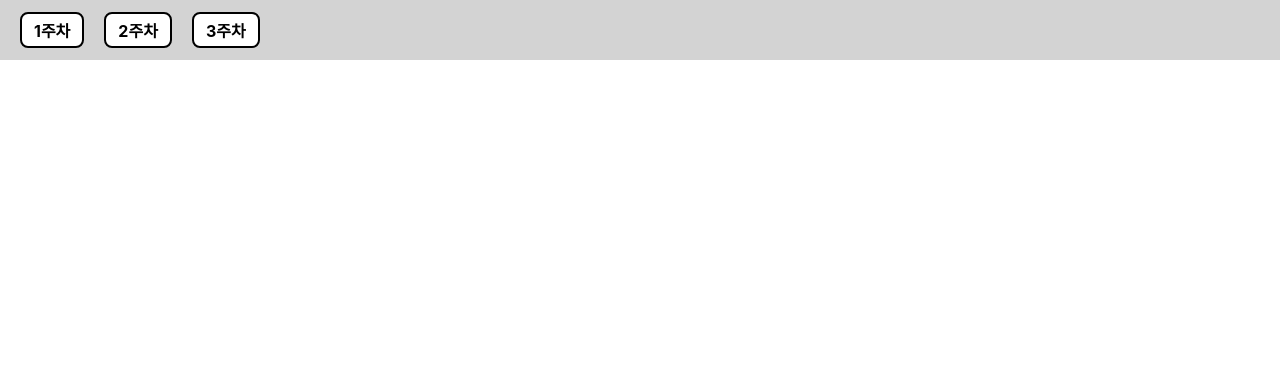
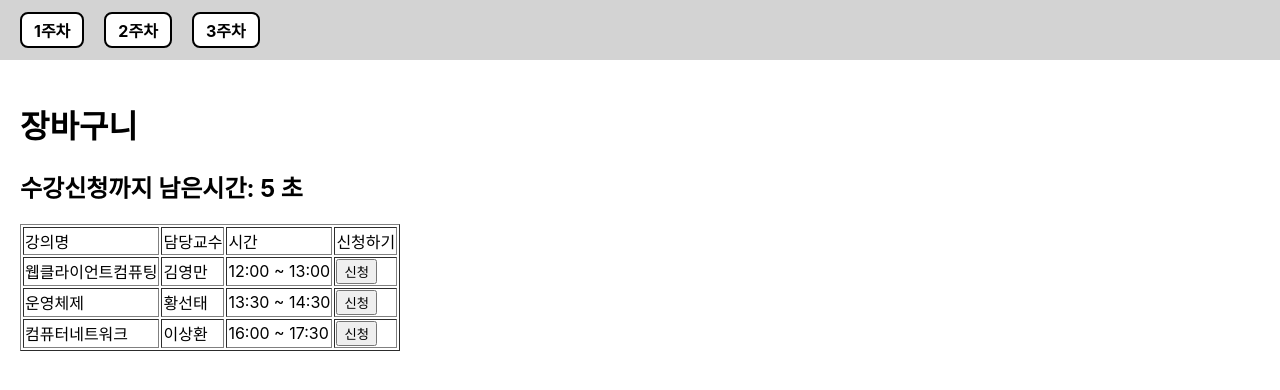
Before and after one commit to KMU-WINK/2023-01-react-js-study, a React (Create React App) app: page /week-2 in a window 1280 px wide. Before the commit this address had no page. Shown: the top 390 px of the page. Built offline with nearby package versions, Linux system fonts and the light colour scheme.

Commit message:
2주차 과제

```diff
--- a/src/App.js
+++ b/src/App.js
@@ -1,6 +1,7 @@
 import styled from 'styled-components';
 import { BrowserRouter, Route, Routes } from 'react-router-dom';
 import Week1 from './pages/Week1';
+import Week2 from "./pages/Week2";
 
 const Header = styled.div`
   display: flex;
@@ -32,11 +33,12 @@ function App() {
     <BrowserRouter>
       <Header>
         <Link href="/week-1">1주차</Link>
-        <Link>2주차</Link>
+        <Link href="/week-2">2주차</Link>
         <Link>3주차</Link>
       </Header>
       <Routes>
         <Route path="/week-1" element={<Week1 />} />
+        <Route path="/week-2" element={<Week2 />} />
       </Routes>
     </BrowserRouter>
   );
--- a/src/pages/Week1/index.js
+++ b/src/pages/Week1/index.js
@@ -4,33 +4,30 @@ import { useState } from 'react';
 export default function Week1() {
   // 아래에 content 라는 state를 useState 함수를 사용하여 선언하시오.
   const [content, setContent] = useState();
-
   const [textStyle, setTextStyle] = useState({
-    bold: false,
+    bold: true,
     italic: false,
     color: false,
   });
-
 
   const handleCheckbox = e => {
     // 이 함수는 checkbox가 변하면 이벤트를 받아 처리해주는 함수이다.
     // 아래 힌트를 참고하여 체크박스가 변할 때 마다 textStyle state 값이 변하도록 하시오.
     // 브라우저에서 개발자 도구 - Console 에서 값을 확인할 수 있다.
-
     setTextStyle({
-    	...textStyle,
-    	[e.target.name]: e.target.checked,
+      ...textStyle,
+      [e.target.name]: e.target.checked,
     });
   };
 
   // 아래 함수를 작성하여 input의 값이 변할 때, content state 값이 변하도록 하시오.
   const handleInputText = e => {
-  	setContent(e.target.value);
+    setContent(e.target.value);
   };
 
   return (
     <div style={{ padding: '20px' }}>
-      <input type="text" placeholder="내용을 입력하세요." /> <br />
+      <input type="text" placeholder="내용을 입력하세요." onChange={handleInputText} /> <br />
       <input
         type="checkbox"
         id="bold"
@@ -60,9 +57,8 @@ export default function Week1() {
       </label>
       {/* 아래 StyledH2 Component는 각각 bold, italic, color을 props로 받아 적용시킨다. */}
       {/* 위에서 선언한 textStyle state 값을 props로 넘겨주도록 한다. */}
-      <StyledH2 bold={true}>
+      <StyledH2 bold={textStyle.bold} italic={textStyle.italic} color={textStyle.color}>
         {
-          // content state에 값이 없다면, '내용을 입력하세요.' 를 출력하고 값이 있다면 content state 값을 출력하시오.
           content ? content : '내용을 입력하세요.'
         }
       </StyledH2>
--- /dev/null
+++ b/src/pages/Week2/index.js
@@ -0,0 +1,84 @@
+import { useEffect, useRef, useState } from "react";
+
+export default function Week2() {
+  const timetable = [
+    {
+      name: '0',
+      title: '웹클라이언트컴퓨팅',
+      professor: '김영만',
+      time: '12:00 ~ 13:00',
+    },
+    {
+      name: '1',
+      title: '운영체제',
+      professor: '황선태',
+      time: '13:30 ~ 14:30',
+    },
+    {
+      name: '2',
+      title: '컴퓨터네트워크',
+      professor: '이상환',
+      time: '16:00 ~ 17:30',
+    },
+  ]
+  const timer = useRef(null);
+  const [time, setTime] = useState(10);
+
+  // 아래 미리 작성된 useEffect 함수를 참고하여 정상적으로 남은 시간이 돌아가도록 작성하시오.
+  useEffect(() => {
+    timer.current = setInterval(() => {
+      if (time <= 0) {
+      	setTime(0);
+      } else {
+      setTime(time => time -1);
+      }
+      console.log('1초마다 실행');
+    }, 1000);
+
+    return () => clearInterval(timer.current);
+  }, [time])
+
+  const handleRegister = (e) => {
+    if (time > 0) {
+      alert('아직 수강신청 시간이 되지 않았습니다.');
+      return;
+    }
+    // e.target.name을 이용하여 alert 함수를 이용해 "(과목명) 수강신청에 성공하였습니다!" 가 출력되도록 하시오.
+    //if (e.target.name === 'index') { // 단, 다음 코드처럼 if-else 구문으로 처리하지 마시오. (관련없는 예시 코드입니다.)
+      // e.target.name === '0' 과 같은 코드로 제출하시면 혼냅니다...
+      //alert('알고리즘 과목은 수강인원이 초과되었습니다.');
+      //return;
+    //}
+    // 이 아랫줄에 해당 코드를 작성하세요.
+
+    alert("(" + timetable[e.target.name].title + ")" + " 수강신청에 성공하였습니다!");
+  }
+
+  return (
+    <div style={{ padding: '20px' }}>
+      <h1>장바구니</h1>
+      <h2>수강신청까지 남은시간: {time} 초</h2>
+
+      <table border={"1"}>
+        <tbody>
+          <tr>
+            <td>강의명</td>
+            <td>담당교수</td>
+            <td>시간</td>
+            <td>신청하기</td>
+          </tr>
+          {/* map 함수를 이용하여 timetable에 담긴 과목이 아래 예시와 같은 수강신청 화면으로 렌더링되게 하시오. */}
+          {/* <tr> 태그에 key 값으로는 과목 내용에서 name으로 설정하시오. */}
+          {timetable.map(subject =>
+          <tr key = {subject.name}>
+            <td>{subject.title}</td>
+            <td>{subject.professor}</td>
+            <td>{subject.time}</td>
+            <td><button name={subject.name} onClick={handleRegister}>신청</button></td>
+          </tr>)}
+          {/* Hint! { timetable.map(subject => <tr key={subject.name}> ... */}
+        </tbody>
+      </table>
+    </div>
+  );
+}
```
